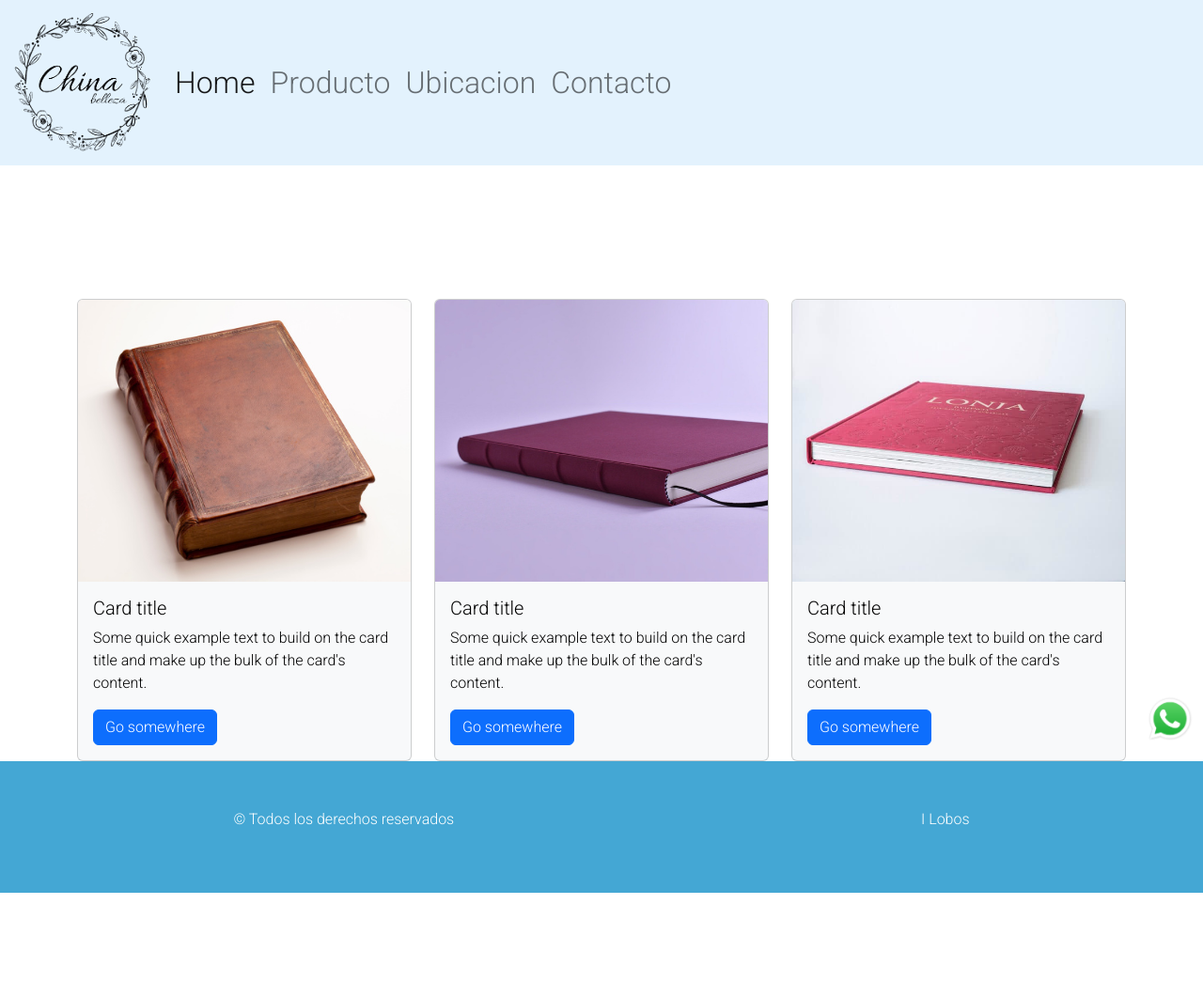
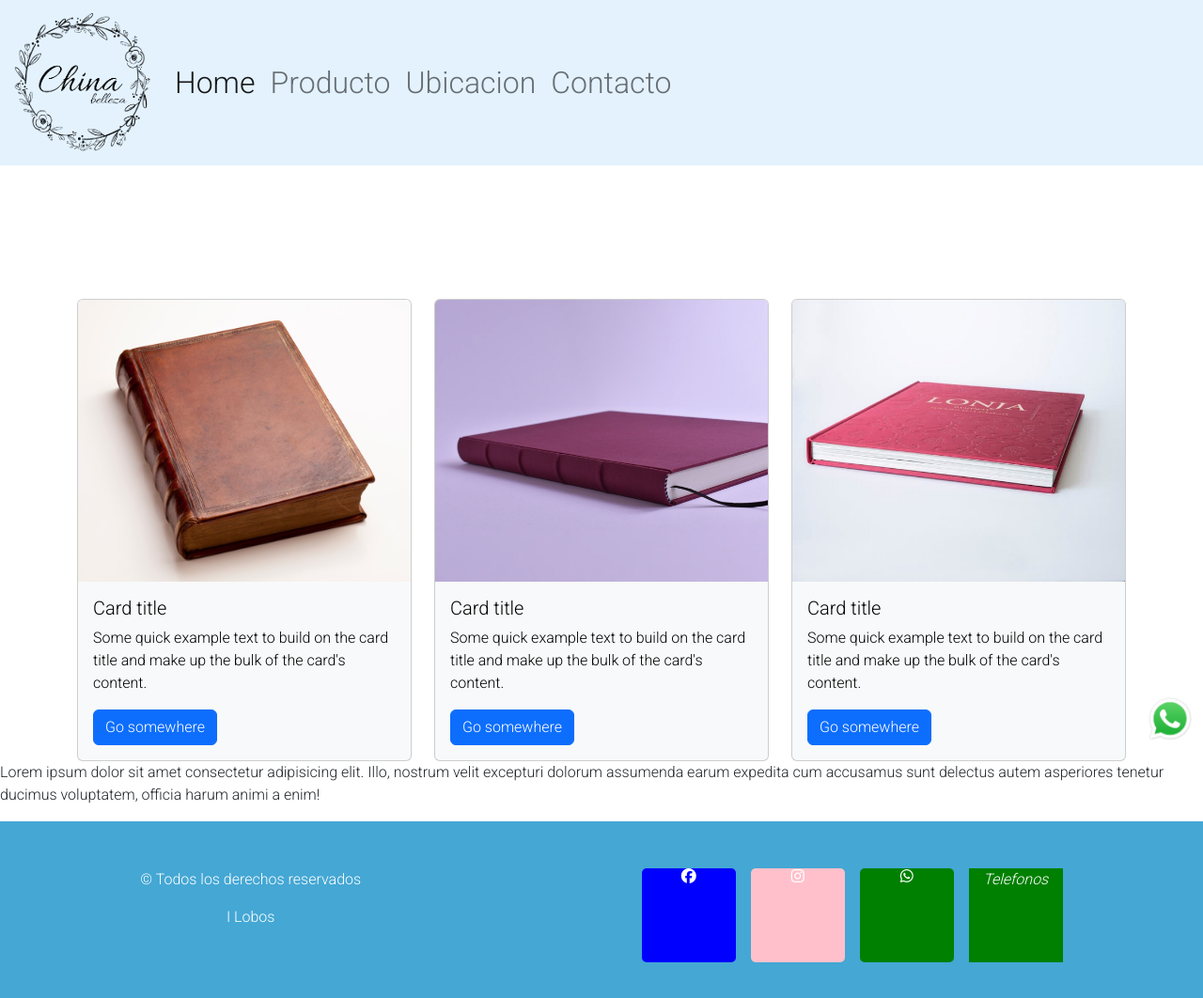
Before and after one commit to IgnaLobos/Chinabelleza, a website: page index.html in a window 1280 px wide. Shown: the whole page at 94% size. Before the commit the page ends 950 px from the top, so only its background shows below. Drawn offline with nearby package versions, Linux system fonts and the light colour scheme.

Commit message:
agregando sass y seo

```diff
--- a/index.html
+++ b/index.html
@@ -4,8 +4,11 @@
 	<meta charset="UTF-8">
 	<meta name="viewport" content="width=device-width, initial-scale=1.0">
 	<link rel="shortcut icon" href="./assets/img/favicon.ico" type="image/x-icon">
-	<title>China Belleza</title>
+	<title>China Belleza - Inicio</title>
+    <meta name="description" content="Agendas personalizadas y encuadernacion artesanal">
+	<meta name="keywords" content="Agendas, encuadernacion, artesanal, cuadernos, anillados">
 	<link href="https://cdn.jsdelivr.net/npm/bootstrap@5.2.1/dist/css/bootstrap.min.css" rel="stylesheet" integrity="sha384-iYQeCzEYFbKjA/T2uDLTpkwGzCiq6soy8tYaI1GyVh/UjpbCx/TYkiZhlZB6+fzT" crossorigin="anonymous">
+	<script src="https://kit.fontawesome.com/5defac5f80.js" crossorigin="anonymous"></script>
 	<link rel="stylesheet" href="./css/style.css">
 	<link rel="preconnect" href="https://fonts.googleapis.com">
     <link rel="preconnect" href="https://fonts.gstatic.com" crossorigin>
@@ -83,11 +86,22 @@
 				</div>
 			</div>
 		</section>
+		<section>
+			<p>Lorem ipsum dolor sit amet consectetur adipisicing elit. Illo, nostrum velit excepturi dolorum assumenda earum expedita cum accusamus sunt delectus autem asperiores tenetur ducimus voluptatem, officia harum animi a enim!</p>
+		</section>
 	</main>
 	<!-- inicio de footer -->
 	<footer class="pie">
-        <p>&copy Todos los derechos reservados</p>
-        <p>I Lobos</p>
+        <div>
+		 <p>&copy Todos los derechos reservados</p>
+         <p>I Lobos</p>
+	    </div>
+		<div class="iconos">
+            <i class="fab fa-facebook"></i>
+            <i class="fab fa-instagram"></i>
+            <i class="fab fa-whatsapp"></i>
+			<i class="tel"> Telefonos </i>
+        </div>
     </footer>
 	<img class="wpp" src="./assets/img/whatsapp.webp" alt="whats">
 	<script src="https://cdn.jsdelivr.net/npm/bootstrap@5.2.1/dist/js/bootstrap.bundle.min.js" integrity="sha384-u1OknCvxWvY5kfmNBILK2hRnQC3Pr17a+RTT6rIHI7NnikvbZlHgTPOOmMi466C8" crossorigin="anonymous"></script>
--- a/scss/component/_header.scss
+++ b/scss/component/_header.scss
@@ -15,3 +15,46 @@
     text-align: center;
     display: flex;
     justify-content: space-around; }
+
+.iconos {
+ display: flex;
+ align-items: center;
+ gap: 1rem;
+
+}
+
+    $redes: (
+        facebook: blue,
+        instagram: pink,
+        whatsapp: green,
+    );
+ @each $redsocial, $color in $redes {
+    .fa-#{$redsocial} {
+        background-color: $color ;
+    }
+
+ }
+
+ .fa-facebook {
+    width: 100px;
+    height: 100px;
+    border-radius: 5px;
+    justify-content: center;
+    &:hover {
+        background-color: rgb(179, 110, 156);
+    }
+ }
+
+ .fa-instagram {
+    @extend .fa-facebook;
+ }
+
+ .fa-whatsapp {
+    @extend .fa-facebook
+ }
+
+ .tel {
+    width: 100px;
+    height: 100px;
+    background-color: map-get($redes, whatsapp);
+ }
```
Also changed, not shown: pages/contacto.html (+3 -1 lines), pages/producto.html (+3 -1 lines), pages/ubicacion.html (+3 -1 lines), css/style.css.
